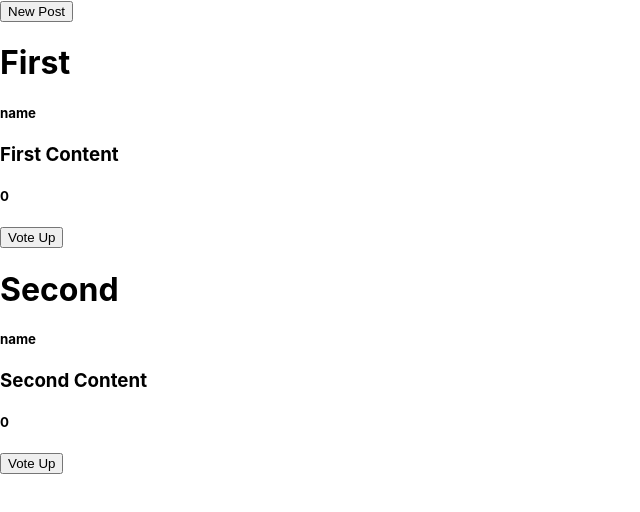
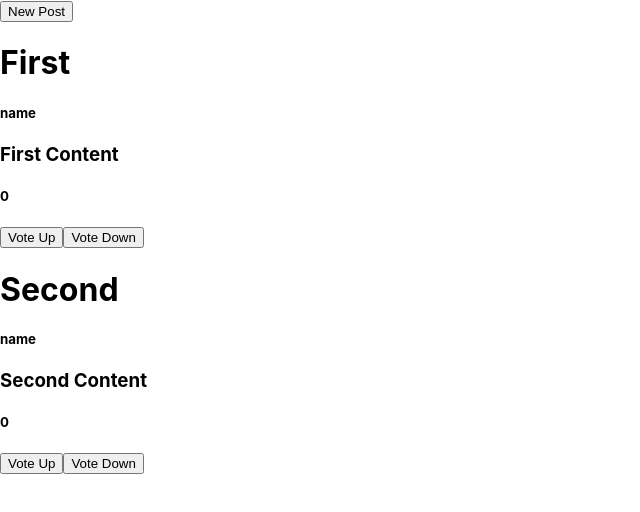
Before and after one commit to iancookwestgate/Redux-PostList-Practice, a React (Create React App) app: page /#/ in a window 1280 px wide. Shown: the top 512 px of the page, without its empty margins (0-640 px from the left). Built offline with nearby package versions, Linux system fonts and the light colour scheme.

Commit message:
fix state setting for voting mechanism

```diff
--- a/src/components/Feed.jsx
+++ b/src/components/Feed.jsx
@@ -33,13 +33,11 @@ class Feed extends React.Component {
     this.setState({masterPostList: newPostList});
   }
 
-  handleVoteSubmit(id) {
-    const masterPostList = { ...this.state.masterPostList };
-    masterPostList[id].votes += 1;
-    this.setState({masterPostList});
-    // this.state.masterPostList[id].votes += 1;
+  handleVoteSubmit(id, dir) {
+    var updateList = this.state.masterPostList.slice();
+    updateList[id].votes += dir;
+    this.setState({masterPostList: updateList});
 
-    console.log(this.state)
   }
 
   render() {
--- a/src/components/Post.jsx
+++ b/src/components/Post.jsx
@@ -3,9 +3,10 @@ import React from 'react';
 function Post(props) {
 
   function upVote() {
-    console.log(props.id)
-    props.onVoteSubmit(props.id);
-
+    props.onVoteSubmit(props.id, 1);
+  }
+  function downVote() {
+    props.onVoteSubmit(props.id, -1);
   }
 
   return (
@@ -15,6 +16,7 @@ function Post(props) {
       <h3>{props.content}</h3>
       <h5>{props.votes}</h5>
       <button onClick={upVote}>Vote Up</button>
+      <button onClick={downVote}>Vote Down</button>
     </div>
   );
 }
```
